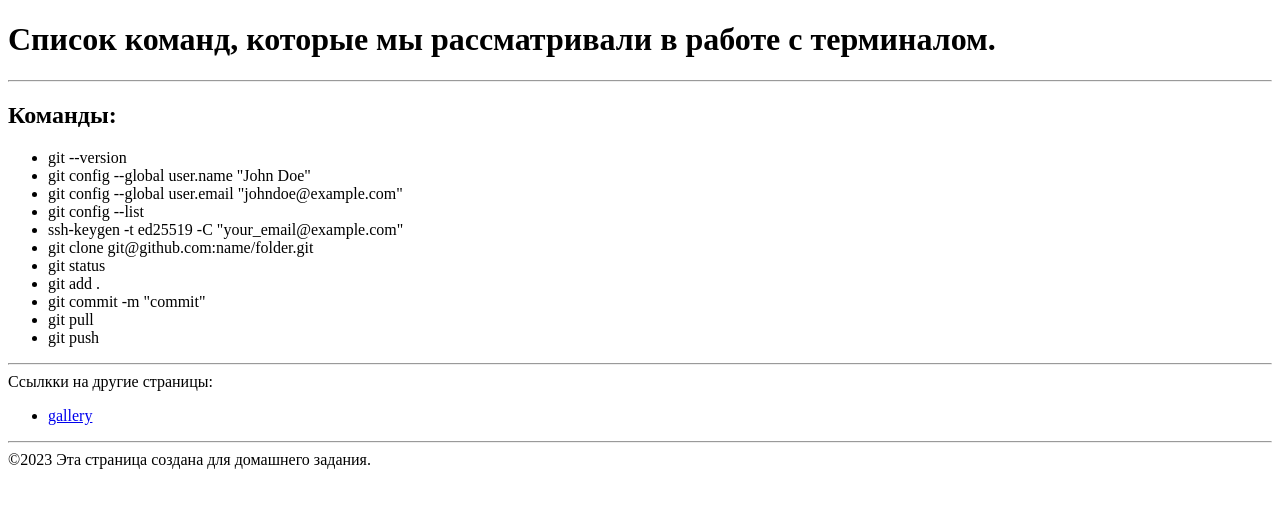
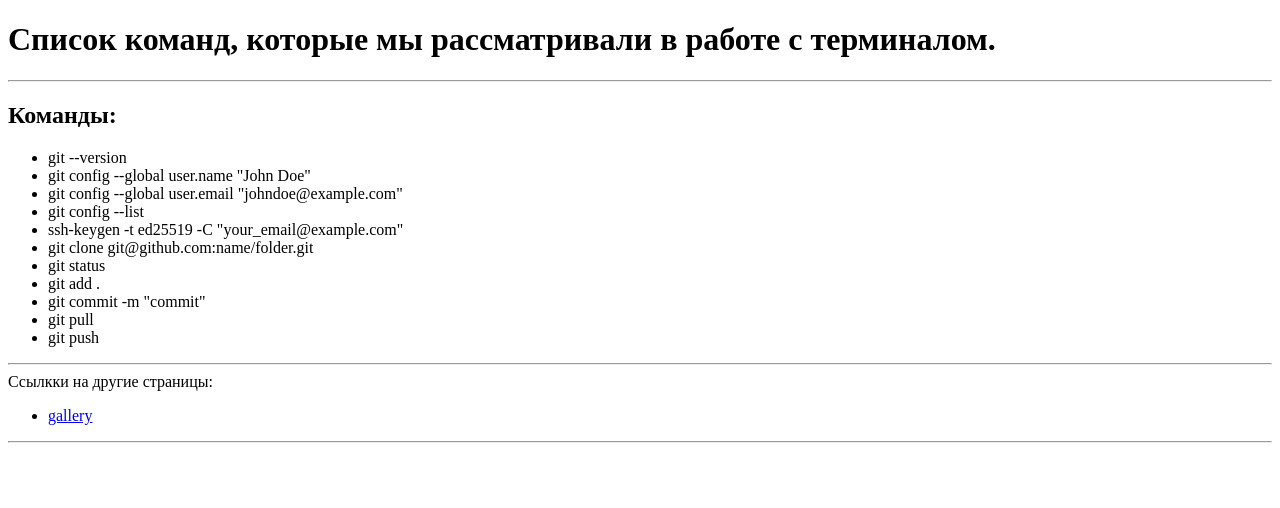
Before and after one commit to Volodymyr-Ostrohliad/HW2, a plain HTML site: page index.html in a window 1280 px wide. Drawn offline with Linux system fonts and the light colour scheme.

Commit message:
del footer text

```diff
--- a/index.html
+++ b/index.html
@@ -40,7 +40,6 @@
       <li><a href="gallery.html">gallery</a></li>
     </ul>
     <hr>
-    ©2023 Эта страница создана для домашнего задания.
   </footer>
 </body>
 </html>
```
Also changed, not shown: gallery.html (+0 -1 lines).
